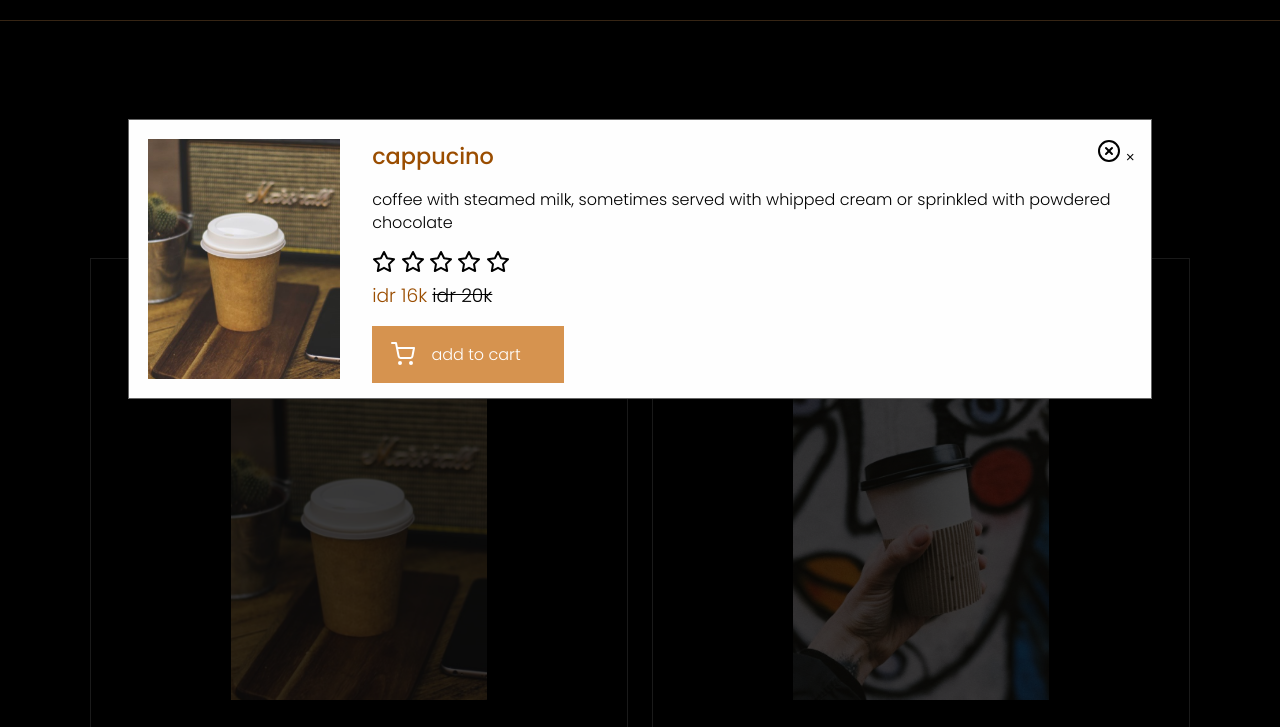
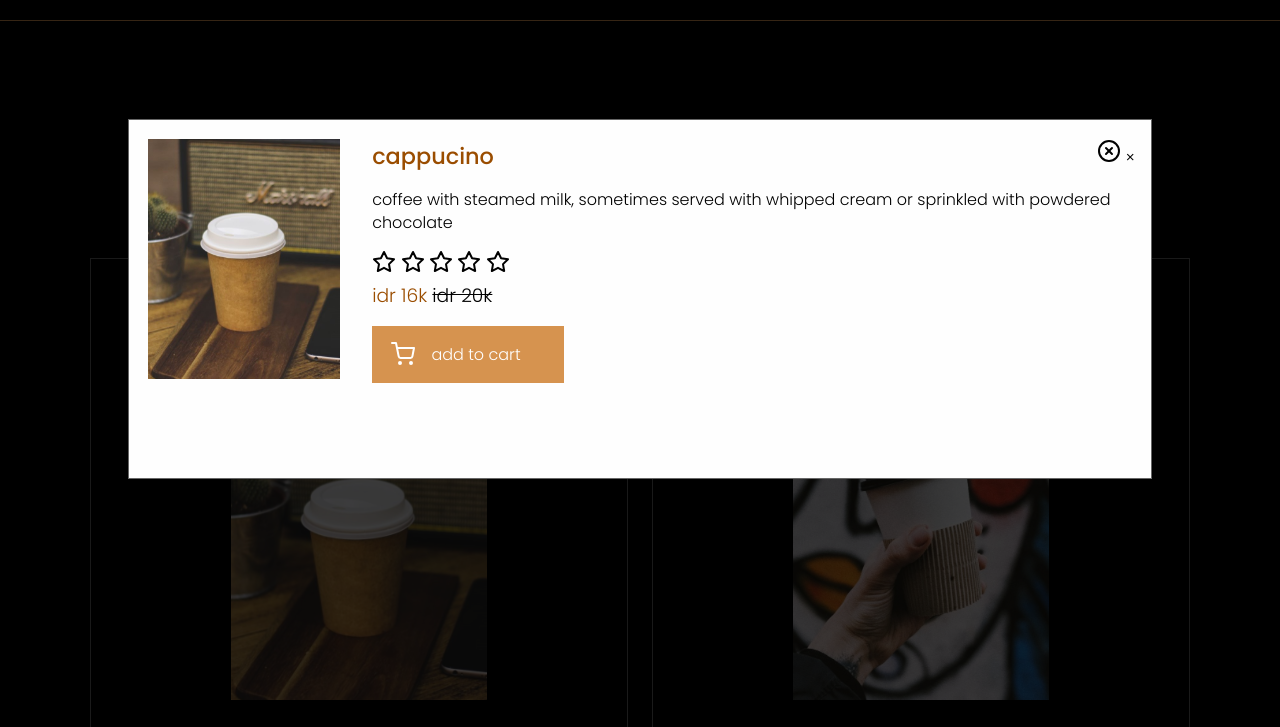
Before and after one commit to anandanovianshaf/dracoffee, a plain HTML site: page index.html in a window 1280 px wide. Both pictures are taken after a click on the link 399 px from the left and 1874 px from the top of the page. Shown: the part 1547-2274 px from the top of the page. Drawn offline with nearby package versions, Linux system fonts and the light colour scheme.

Commit message:
style.css

```diff
--- a/css/style.css
+++ b/css/style.css
@@ -567,7 +567,7 @@ footer .credit a {
   margin: 15% auto;
   padding: 1.2rem;
   border: 1px solid #666;
-  height: 35%;
+  height: 45%;
   width: 80%;
   animation: slideToBottom 0.5s;
 }
```
